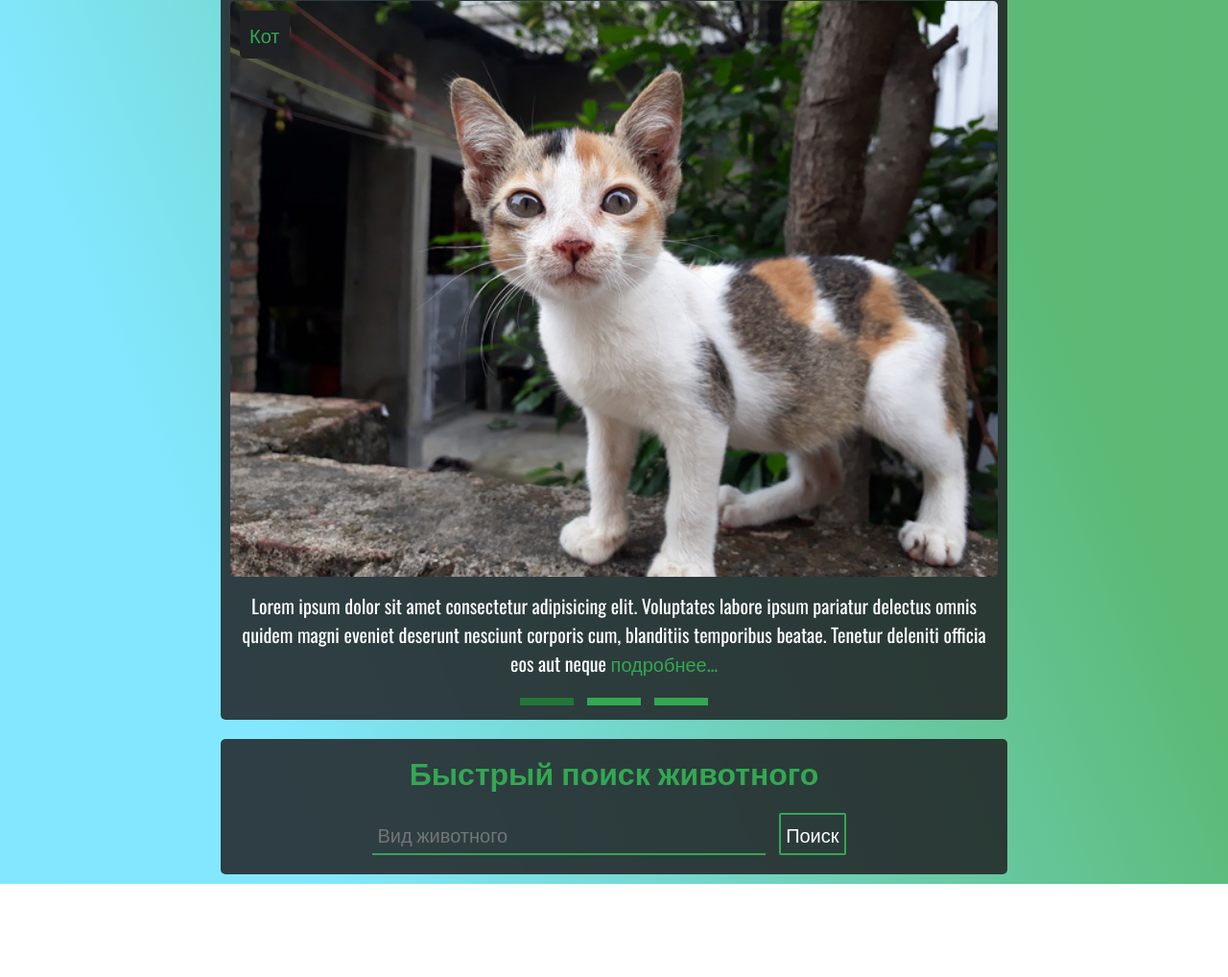
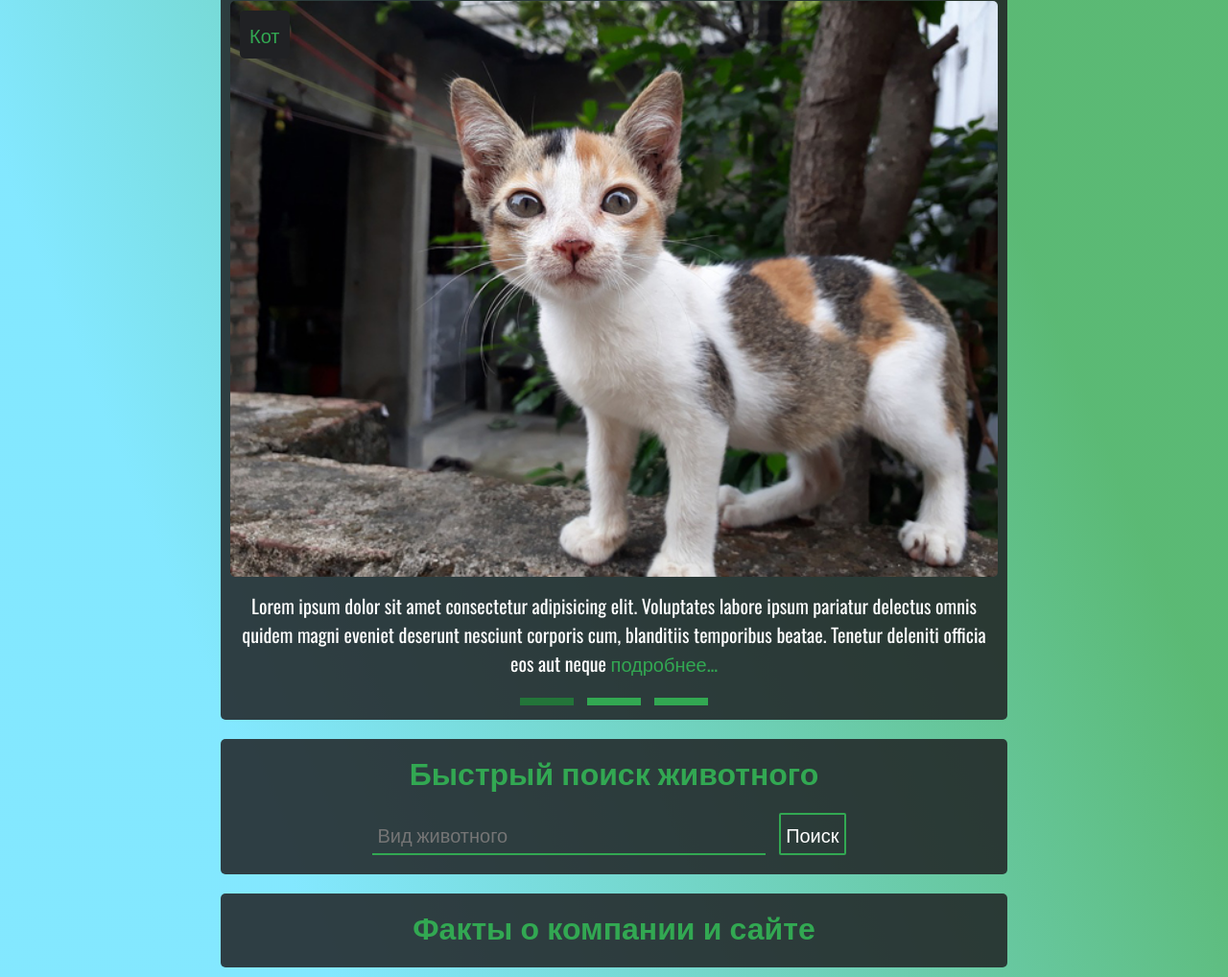
Before and after one commit to TvoiConfig/module-A-main, a plain HTML site: page index.html in a window 1280 px wide. Shown: the part 176-1194 px from the top of the page at 96% size. Before the commit the page ends 1097 px from the top, so only its background shows below. Drawn offline with nearby package versions, Linux system fonts and the light colour scheme.

Commit message:
add temp about

```diff
--- a/index.html
+++ b/index.html
@@ -62,8 +62,8 @@
         <div class="finder">
             <div class="form-body">
                 <h1>Быстрый поиск животного</h1>
+
                 <form>
-
                     <input list="type" class="form-input" placeholder="Вид животного">
                     <datalist id="type">
                         <option>Кот</option>
@@ -74,8 +74,17 @@
                         <option>Хомяк</option>
                         <option>Нутрия</option>
                     </datalist>
+
                     <button class="form-btn">Поиск</button>
                 </form>
+
+            </div>
+        </div>
+
+        <div class="about-cards">
+            <div class="cards-body">
+                <h1>Факты о компании и сайте</h1>
+
 
             </div>
         </div>
--- a/static/CSS/style.css
+++ b/static/CSS/style.css
@@ -59,14 +59,17 @@ main h1 {
 
 
 .slider,
-.finder {
+.finder,
+.about-cards {
     padding: 10px;
     display: flex;
     justify-content: center;
 }
 
+
 .slide,
-.form-body {
+.form-body,
+.cards-body {
     background: rgb(32, 33, 36, 0.85);
     padding: 10px;
     width: 100vh;
```
